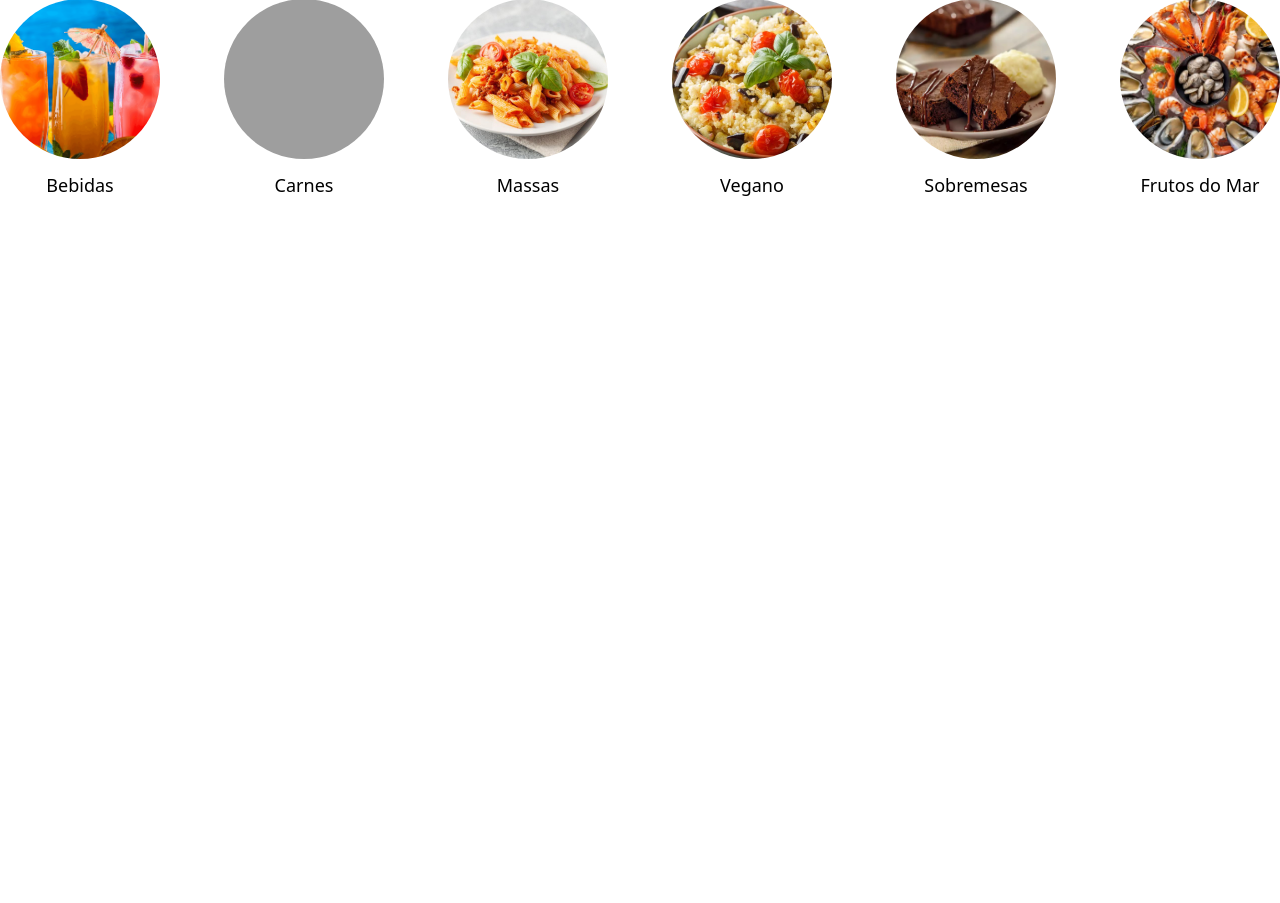
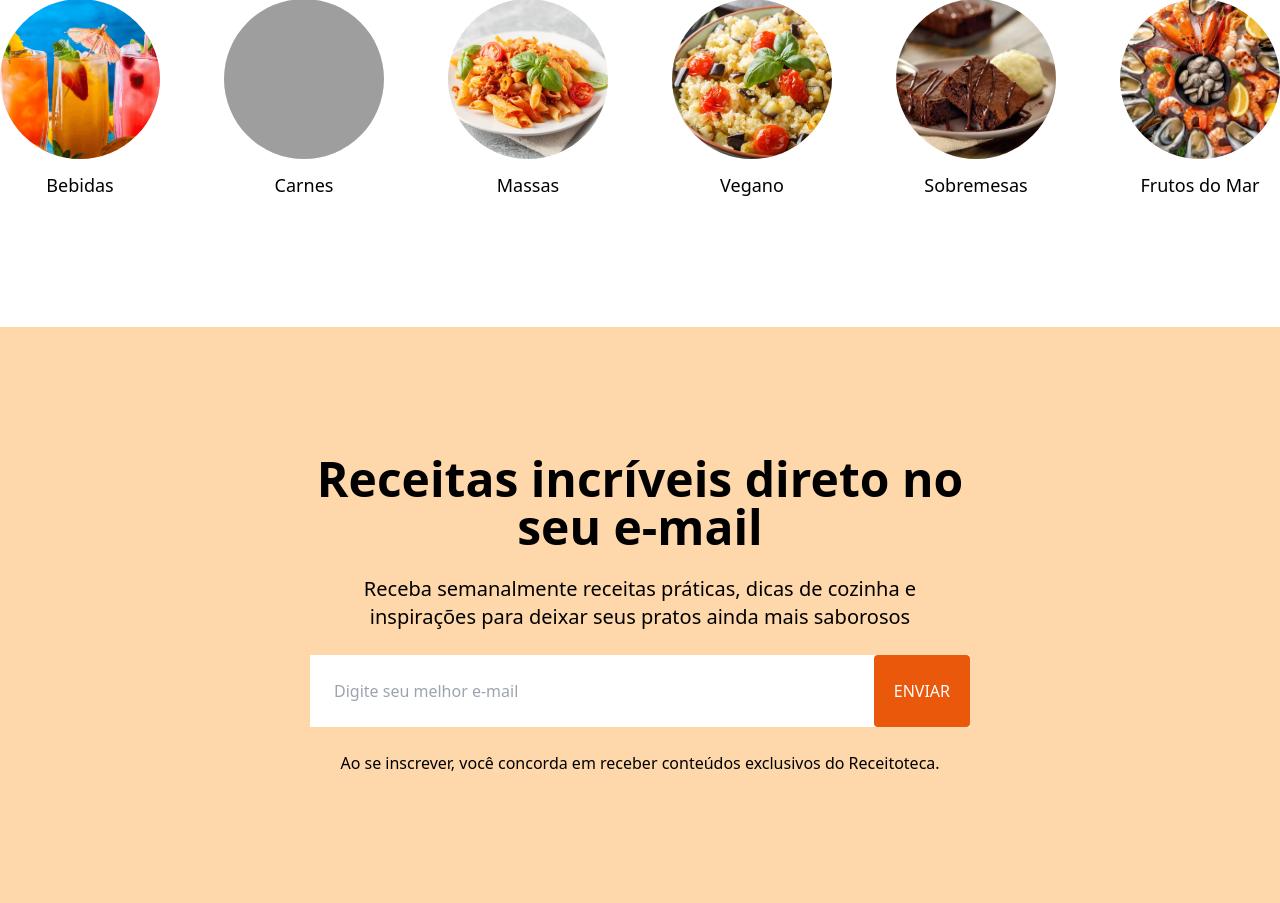
Before and after one commit to RenanppCosta/Receitoteca, a Django app: page / in a window 1280 px wide. Shown: the part 1079-1982 px from the top of the page. Before the commit the page ends 1275 px from the top, so only its background shows below. Run offline with Django 5.2, Linux system fonts and the light colour scheme; some libraries are stand-ins or nearby versions; grey boxes are pictures that could not be loaded.

Commit message:
feat: section of newsletter created

```diff
--- a/recipes/templates/recipes/index.html
+++ b/recipes/templates/recipes/index.html
@@ -38,4 +38,16 @@
 			</div>
 		</div>
 	</section>
+
+	<section class="flex text-center items-center bg-orange-200 mt-32 p-20 lg:p-32">
+		<div class="flex flex-col gap-6 max-w-[660px] mx-auto">
+			<h3 class="text-5xl font-bold">Receitas incríveis direto no seu e-mail</h3>
+			<span class="text-xl">Receba semanalmente receitas práticas, dicas de cozinha e inspirações para deixar seus pratos ainda mais saborosos</span>
+			<div class="relative">
+				<input type="text" placeholder="Digite seu melhor e-mail" class="w-full bg-white p-6 outline-none focus:ring-2 focus:ring-orange-700 focus:rounded">
+				<button class="absolute right-0 h-full bg-orange-600 text-white rounded p-5 font-medium cursor-pointer hover:bg-orange-800">ENVIAR</button>
+			</div>
+			<span>Ao se inscrever, você concorda em receber conteúdos exclusivos do Receitoteca.</span>
+		</div>
+	</section>
 {% endblock %}
```
